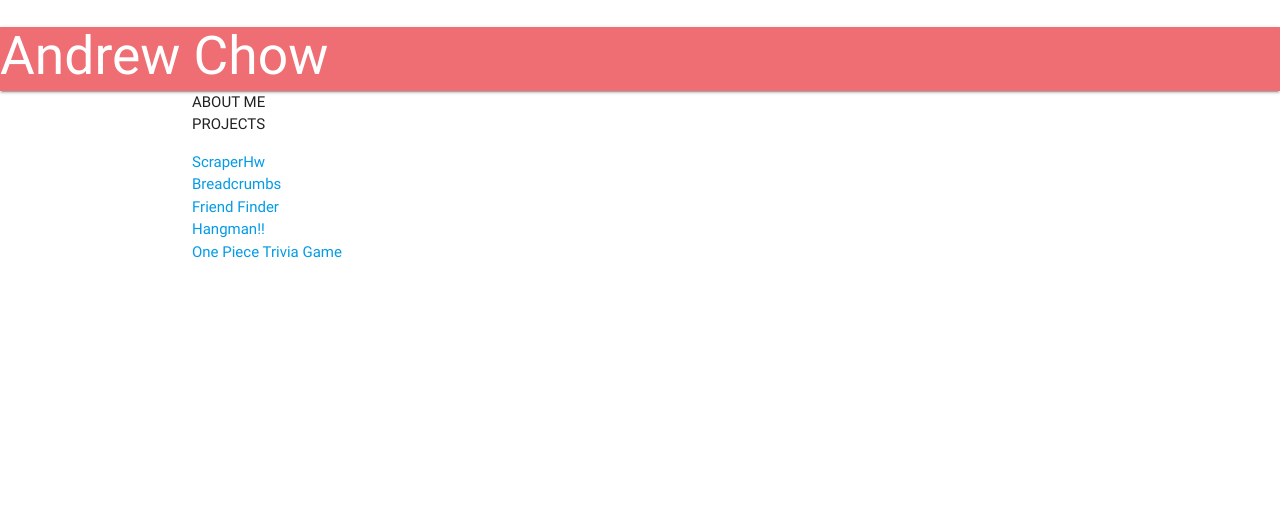
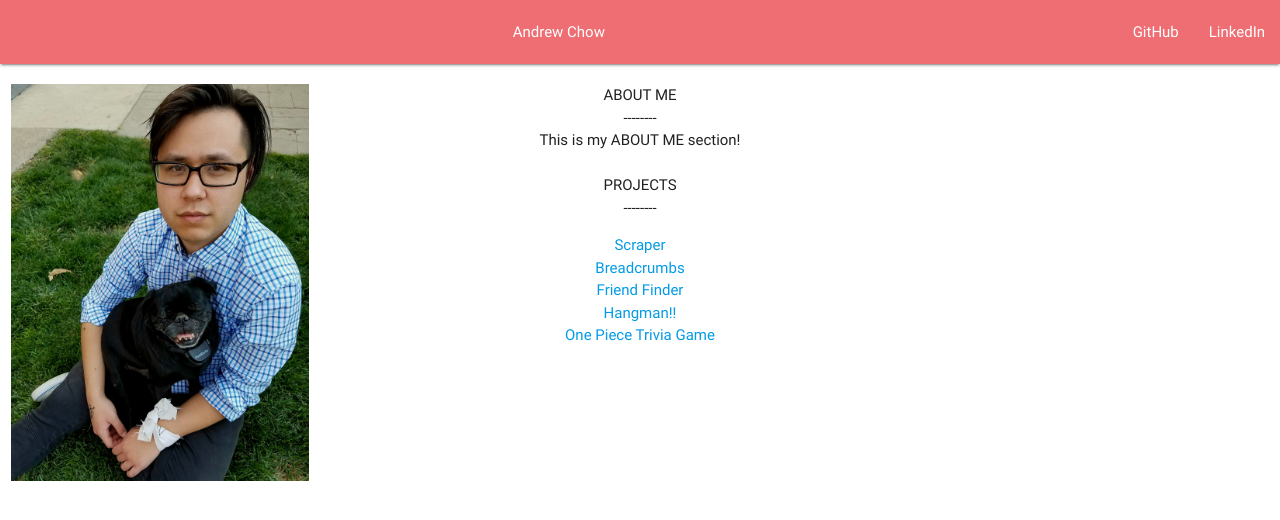
Before and after one commit to andychow122/profile, a plain HTML site: page index.html in a window 1280 px wide. Drawn offline with nearby package versions, Linux system fonts and the light colour scheme.

Commit message:
grid system

```diff
--- a/index.html
+++ b/index.html
@@ -7,29 +7,34 @@
      <link rel="stylesheet" href="https://cdnjs.cloudflare.com/ajax/libs/materialize/0.100.2/css/materialize.min.css">
 </head>
 <body>
-
+<div class="row">
     <nav>
-        <div class="nav-wrapper">
-          <a href="/" class="brand-logo center-align"></a><h2>Andrew Chow</h2></a>
-          <a href="#" data-activates="mobile-demo" class="button-collapse"><i class="material-icons">menu</i></a>
-          <ul class="right hide-on-med-and-down">
+        <div class="nav-wrapper center-align">
+          <a href="https://andychow122.github.io/profile">Andrew Chow</a>
+          <ul class="right">
             <li><a href="https://www.github.com/andychow122">GitHub</a></li>
             <li><a href="https://www.linkedin.com/in/andy-chow-6852324b/">LinkedIn</a></li>
           </ul>
-          <ul class="side-nav" id="mobile-demo">
+          <!-- <ul class="side-nav" id="mobile-demo">
             <li><a href="https://www.github.com/andychow122">GitHub</a></li>
             <li><a href="https://www.linkedin.com/in/andy-chow-6852324b/">LinkedIn</a></li>
-          </ul>
+          </ul> -->
         </div>
       </nav>
+    </div>
 
-      <div class="container col s12">ABOUT ME
+    <div class="row">
 
+      <img class="col s3"src="profilepic.jpg" alt="Profile Pic" height="28%" width="28%">
 
+      <div class="container col l6 center-align">
+      ABOUT ME<br>--------<br>
+      This is my ABOUT ME section!
       </div>
-      <div class="container col s12">PROJECTS
+      <div class="container col l6 center-align">
+        <br>PROJECTS<br>--------<br>
         <ul>
-          <li><a href="https://scraperhw.herokuapp.com/">ScraperHw</a></li>
+          <li><a href="http://scraperhw.herokuapp.com/">Scraper</a></li>
           <li><a href="http://breadcrumbs2018.herokuapp.com/">Breadcrumbs</a></li>
           <li><a href="https://ac-friend-finder.herokuapp.com/">Friend Finder</a></li>
           <li><a href="https://andychow122.github.io/hangmanADV/">Hangman!!</a></li>
@@ -39,7 +44,7 @@
 
 
       </div>
-
+    </div>
 
     <script>console.log("greetings")</script>
 
```
Also changed, not shown: profilepic.jpg (added).
